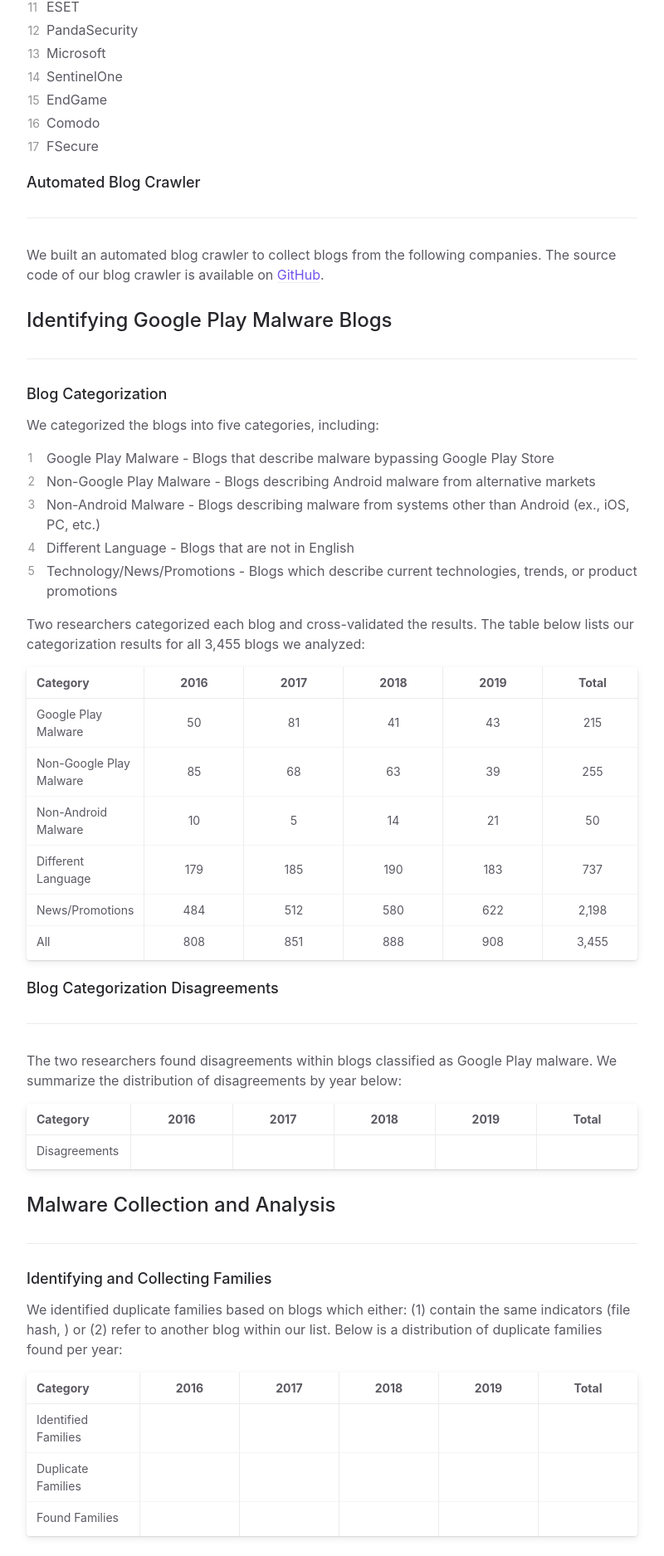
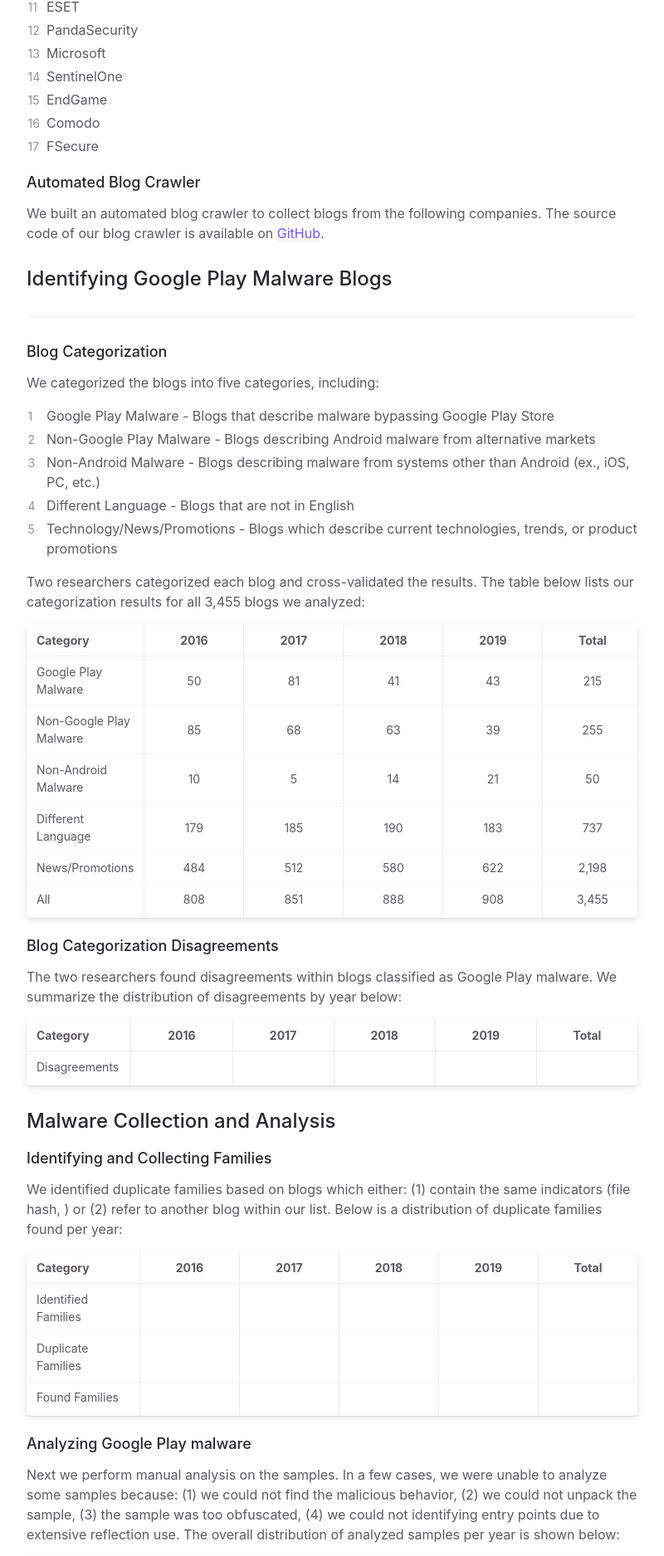
Before and after one commit to hello-from-anon-researcher/hello-from-anon-researcher.github.io, a Jekyll site: the page built from docs/malwarecollection/malwarecollection.md, in a window 1280 px wide. Shown: the part 1006-2881 px from the top of the page at 83% size, without its empty margins (372-1172 px from the left). Built offline with Jekyll 4.4.1, drawn with Linux system fonts in a browser that asks for light colours.

Commit message:
update website

```diff
--- a/docs/malwarecharacterization/malwarecharacterization.mdown
+++ b/docs/malwarecharacterization/malwarecharacterization.mdown
@@ -3,7 +3,7 @@ layout: default
 title: Malware Characterization
 nav_order: 2
 has_children: false
-permalink: /docs/datasets
+permalink: /docs/malwarecharacterization
 parent: Artifacts
 ---
 
--- a/docs/malwarecollection/malwarecollection.md
+++ b/docs/malwarecollection/malwarecollection.md
@@ -15,9 +15,9 @@ parent: Artifacts
 
 We detail the malware collection, in a step-by-step manner, used to retrieve malware which bypasses Google Play malware. These steps include:
 
-1. [Collecting blogs from security companies](## Blog Collection)
-2. [Identifying Google Play malware blogs](## Identifying Google Play Malware Blogs)
-3. [Malware collection and analysis](## Malware Collection and Analysis)
+1. [Collecting blogs from security companies](##Blog-Collection)
+2. [Identifying Google Play malware blogs](##Identifying-Google-Play-Malware-Blogs)
+3. [Malware collection and analysis](##Malware-Collection-and-Analysis)
 
 ## Blog Collection
 
@@ -45,14 +45,11 @@ The first step to collect malware is retrieving Google Play malware related blog
 17. FSecure
 
 ### Automated Blog Crawler
----
 
 We built an automated blog crawler to collect blogs from the following companies. The source code of our blog crawler is available on [GitHub](https://github.com/hello-from-anon-researcher/BlogScrapeUtilities/).
 
 ## Identifying Google Play Malware Blogs
 ---
-
-
 
 ### Blog Categorization
 
@@ -76,7 +73,6 @@ Two researchers categorized each blog and cross-validated the results. The table
 |All|808|851|888|908|3,455|
 
 ### Blog Categorization Disagreements
----
 
 The two researchers found disagreements within blogs classified as Google Play malware. We summarize the distribution of disagreements by year below:
 
@@ -85,7 +81,6 @@ The two researchers found disagreements within blogs classified as Google Play m
 |Disagreements||||||
 
 ## Malware Collection and Analysis
----
 
 ### Identifying and Collecting Families
 
```
Also changed, not shown: docs/artifacts.md (+1 -1 lines).
